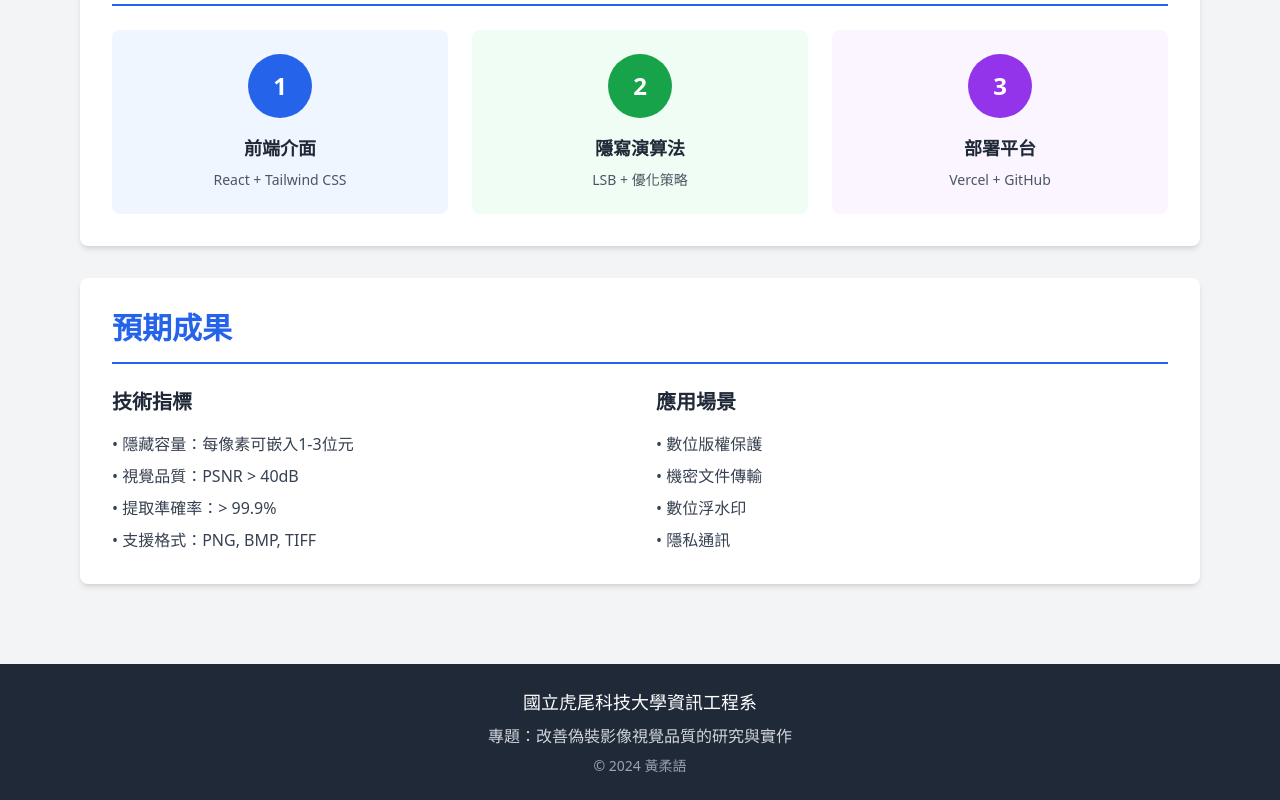
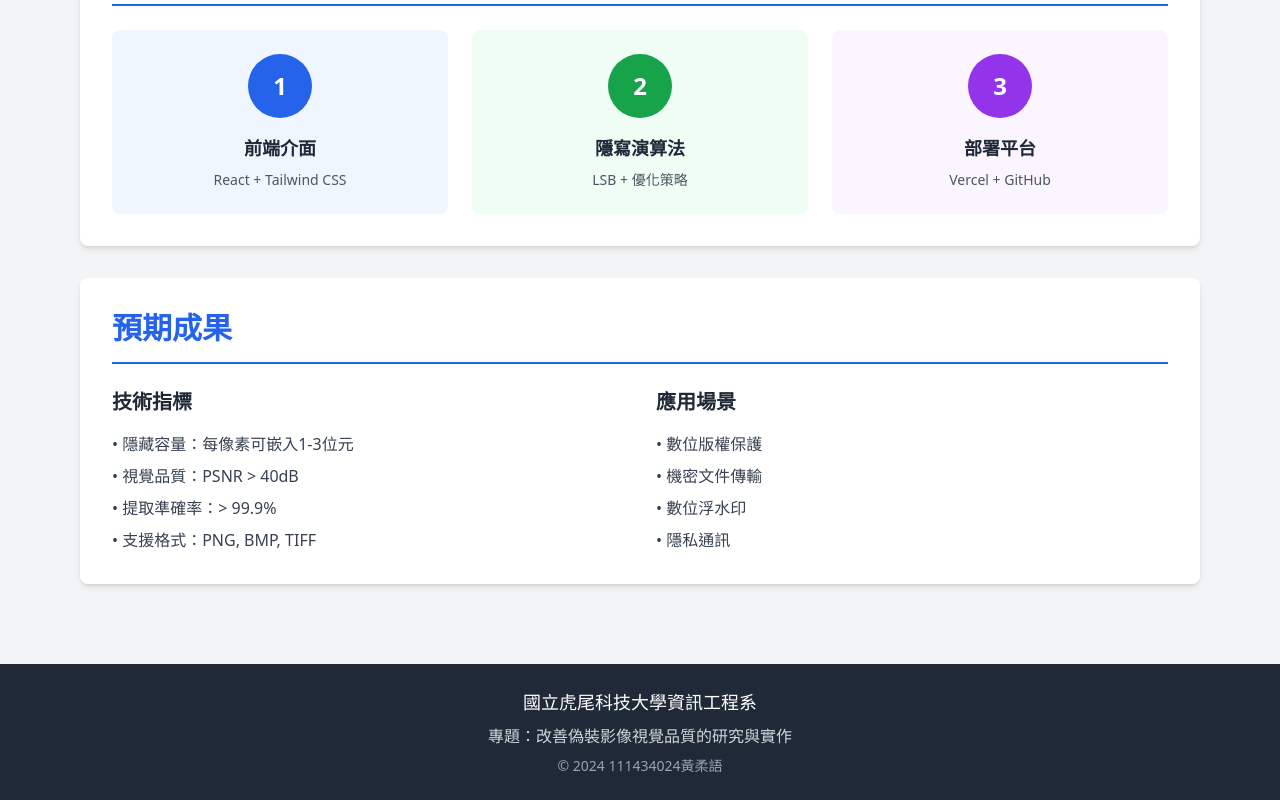
Before and after one commit to ZoeeYee/HW, a React (Create React App) app: page / in a window 1280 px wide. Shown: the part 1028-1828 px from the top of the page. Built offline with nearby package versions, Linux system fonts and the light colour scheme; the HTML template or start-up script is replaced by a standard one.

Commit message:
Update footer with student ID

```diff
--- a/src/App.js
+++ b/src/App.js
@@ -148,7 +148,7 @@
         <div className="max-w-4xl mx-auto px-4">
           <p className="text-lg mb-2">國立虎尾科技大學資訊工程系</p>
           <p className="text-gray-300">專題：改善偽裝影像視覺品質的研究與實作</p>
-          <p className="text-gray-400 text-sm mt-2">© 2024 黃柔語</p>
+          <p className="text-gray-400 text-sm mt-2">© 2024 111434024黃柔語</p>
         </div>
       </footer>
     </div>
```
